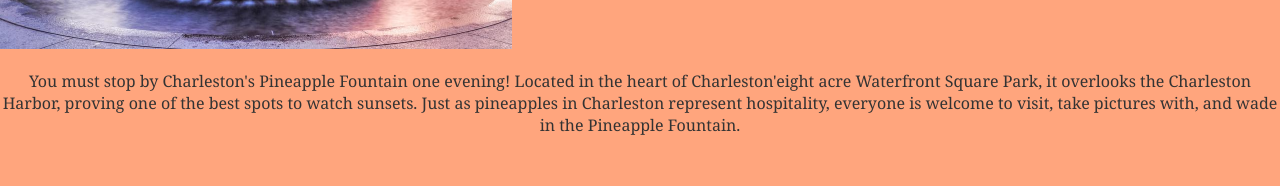
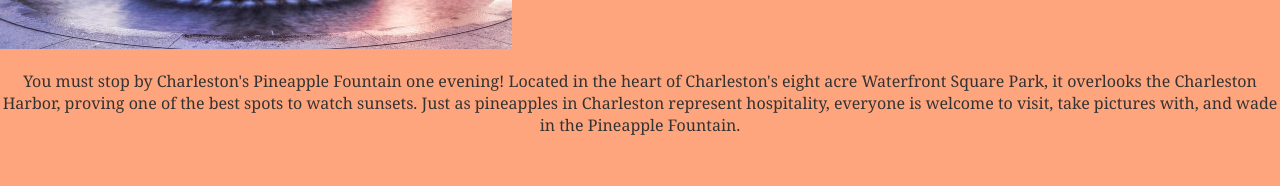
Before and after one commit to computer-science-girl/Webpage, a plain HTML site: page pineapplefountain.html in a window 1280 px wide. Shown: the part 359-545 px from the top of the page. Drawn offline with Linux system fonts and the light colour scheme.

Commit message:
Update pineapplefountain.html

```diff
--- a/pineapplefountain.html
+++ b/pineapplefountain.html
@@ -9,6 +9,6 @@
 <body>
   <h1 align="center">The Pineapple Fountain</h1>
   <img src="pineapple.jpg" width=511.5 height=322.5>
-  <p align="center">You must stop by Charleston's Pineapple Fountain one evening! Located in the heart of Charleston'eight acre Waterfront Square Park, it overlooks the Charleston Harbor, proving one of the best spots to watch sunsets. Just as pineapples in Charleston represent hospitality, everyone is welcome to visit, take pictures with, and wade in the Pineapple Fountain.</p><br><br>
+  <p align="center">You must stop by Charleston's Pineapple Fountain one evening! Located in the heart of Charleston's eight acre Waterfront Square Park, it overlooks the Charleston Harbor, proving one of the best spots to watch sunsets. Just as pineapples in Charleston represent hospitality, everyone is welcome to visit, take pictures with, and wade in the Pineapple Fountain.</p><br><br>
    <a href="index.html" target="_blank" align="center"> Home </a>
 </body>
```
